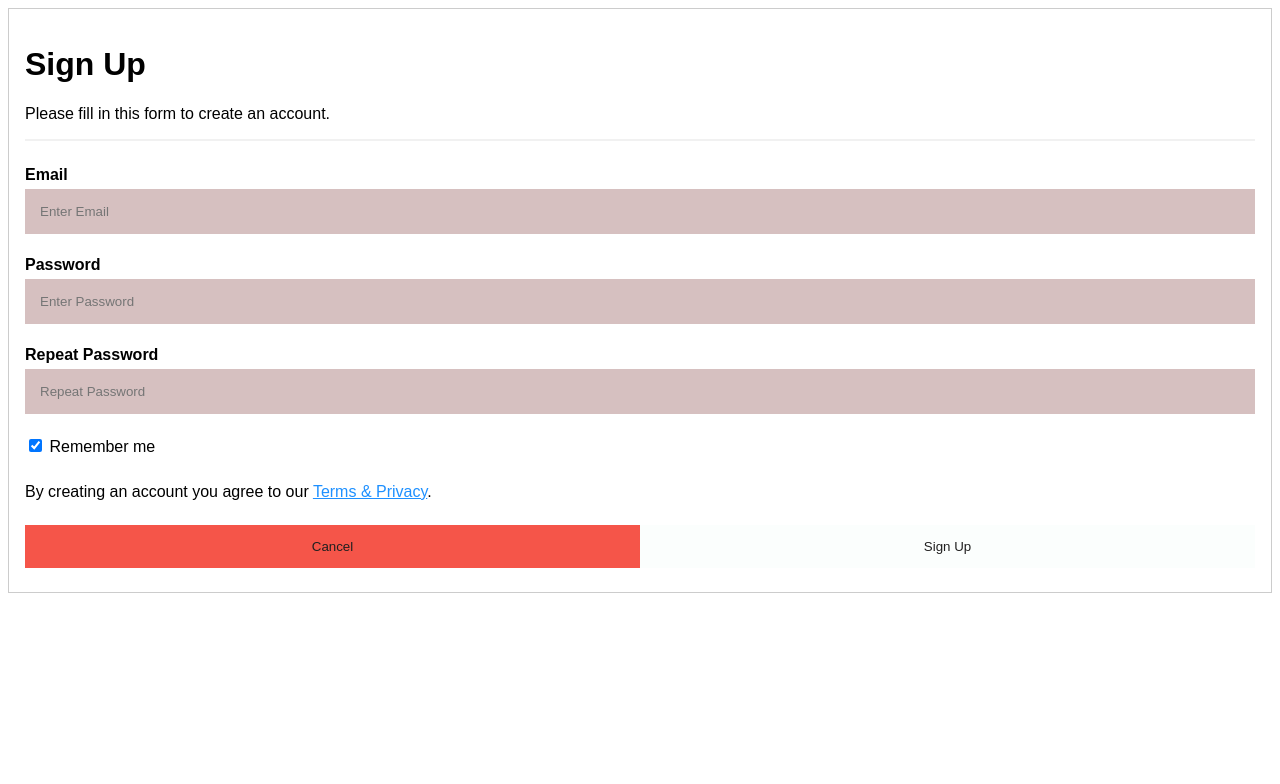
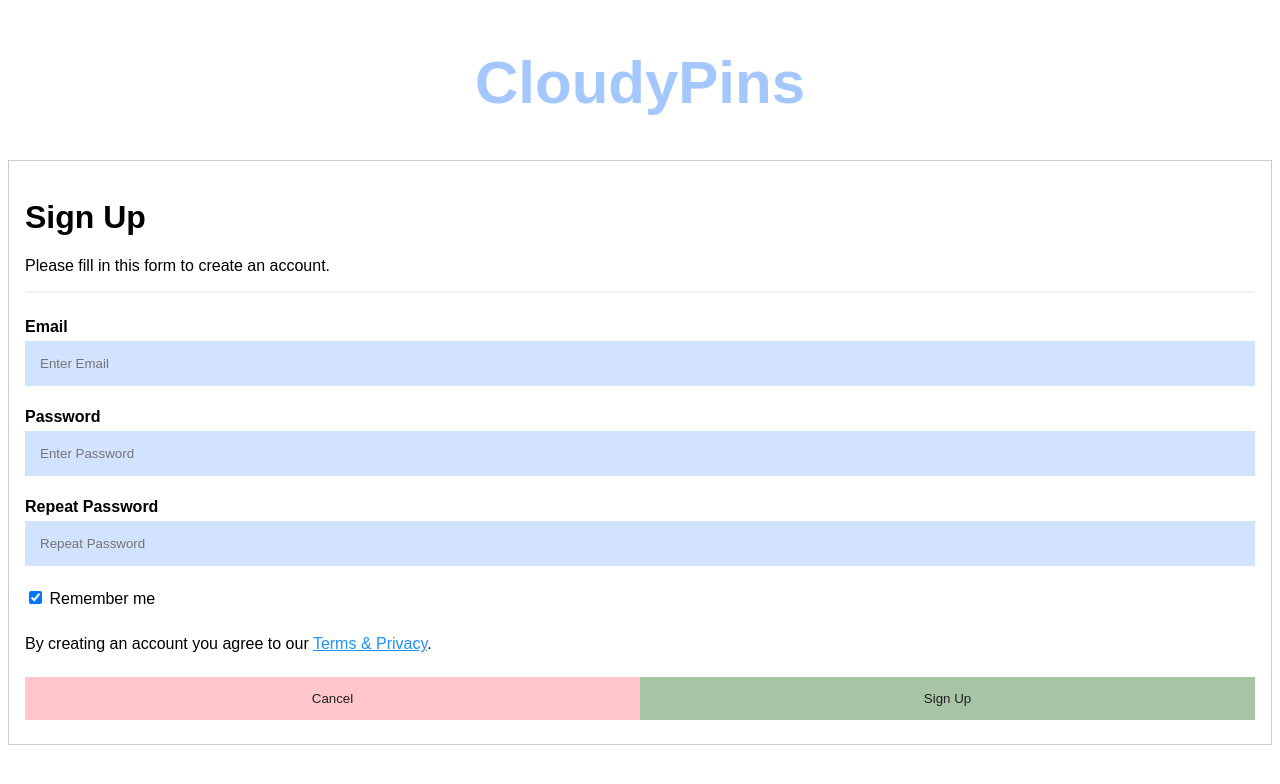
Before and after one commit to JohnPreka/Webb-Frontend-Grupp-D, a plain HTML site: page Sign-up.html in a window 1280 px wide. Drawn offline with Linux system fonts and the light colour scheme; a web font is replaced by a local one.

Commit message:
small css changes

```diff
--- a/Sign-up.html
+++ b/Sign-up.html
@@ -11,6 +11,19 @@
         body {font-family: 'Pilcrow Rounded', sans-serif;}
         * {box-sizing: border-box}
 
+      .header {
+        display: flex;
+        justify-content: center;
+        background-color: white;
+        color: #A5C7FF;
+        margin: 3px;
+        font-weight:bolder;
+        font-family: 'Pilcrow Rounded', sans-serif;
+        font-size: 30px;
+        align-self: center;
+        justify-content: center;
+      }
+
         /* Full-width input fields */
         input[type=text], input[type=password] {
           width: 100%;
@@ -18,7 +31,7 @@
           margin: 5px 0 22px 0;
           display: inline-block;
           border: none;
-          background: #d6c0c0;
+          background: #d2e3ff;
         }
 
         input[type=text]:focus, input[type=password]:focus {
@@ -32,7 +45,7 @@
         }
 
         button {
-          background-color: #fbfefd;
+          background-color: #9EBF9D;
           color: rgb(9, 8, 8);
           padding: 14px 20px;
           margin: 8px 0;
@@ -48,7 +61,7 @@
 
         .cancelbtn {
           padding: 14px 20px;
-          background-color: #f44336;
+          background-color: #FFC0C7;
         }
 
         .cancelbtn, .signupbtn {
@@ -73,7 +86,15 @@
         }
         </style>
         <body>
-
+          <header>
+            <div class="header">
+                <div class="logo">
+                    <h1>
+                        <!-- <img id="logo-img" src="placeholder" width="40" height="40"> -->
+                        CloudyPins<h1>
+                </div>
+            </div>
+        </header>
         <form action="/action_page.php" style="border:1px solid #ccc">
           <div class="container">
             <h1>Sign Up</h1>
--- a/styles.css
+++ b/styles.css
@@ -70,9 +70,6 @@ img {
     margin: 15px;
     align-self: center;
     justify-content: center;
-    }
-    .logo{
-        vertical-align: middle;
     }
 
 main {
```
Also changed, not shown: index.html (+1 -1 lines), post1.css (+8 -0 lines), post1.html (+1 -1 lines).
